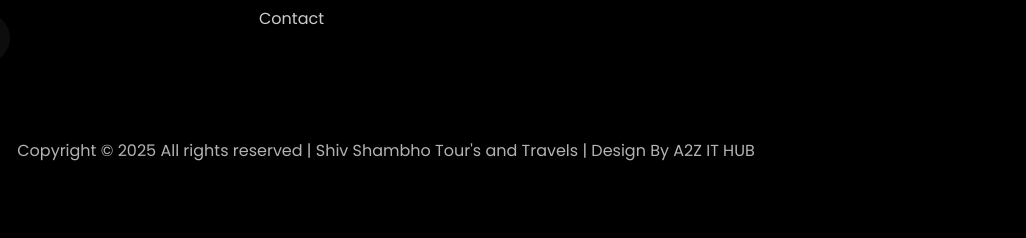
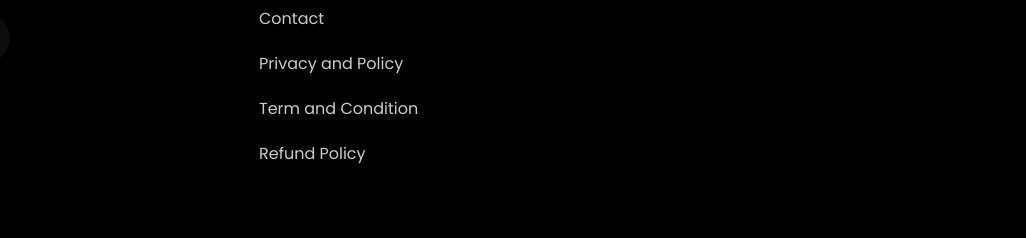
Before and after one commit to Akshay9075/ShivShambho, a plain HTML site: page pune-to-ahilyanagar.html in a window 1280 px wide. Shown: the part 2539-2777 px from the top of the page, 254-1280 px from the left. Drawn offline with Linux system fonts and the light colour scheme; files whose address does not match are found by name.

Commit message:
Update pune-to-ahilyanagar.html

```diff
--- a/pune-to-ahilyanagar.html
+++ b/pune-to-ahilyanagar.html
@@ -186,6 +186,9 @@
               <li><a href="services.html" class="py-2 d-block">Services</a></li>
               <li><a href="pricing.html" class="py-2 d-block">Pricing</a></li>
               <li><a href="contact.html" class="py-2 d-block">Contact</a></li>
+                 <li><a href="privacy.html" class="py-2 d-block">Privacy and Policy</a></li>
+              <li><a href="terms.html" class="py-2 d-block">Term and Condition</a></li>
+              <li><a href="refund.html" class="py-2 d-block">Refund Policy</a></li>
             </ul>
           </div>
         </div>
```
